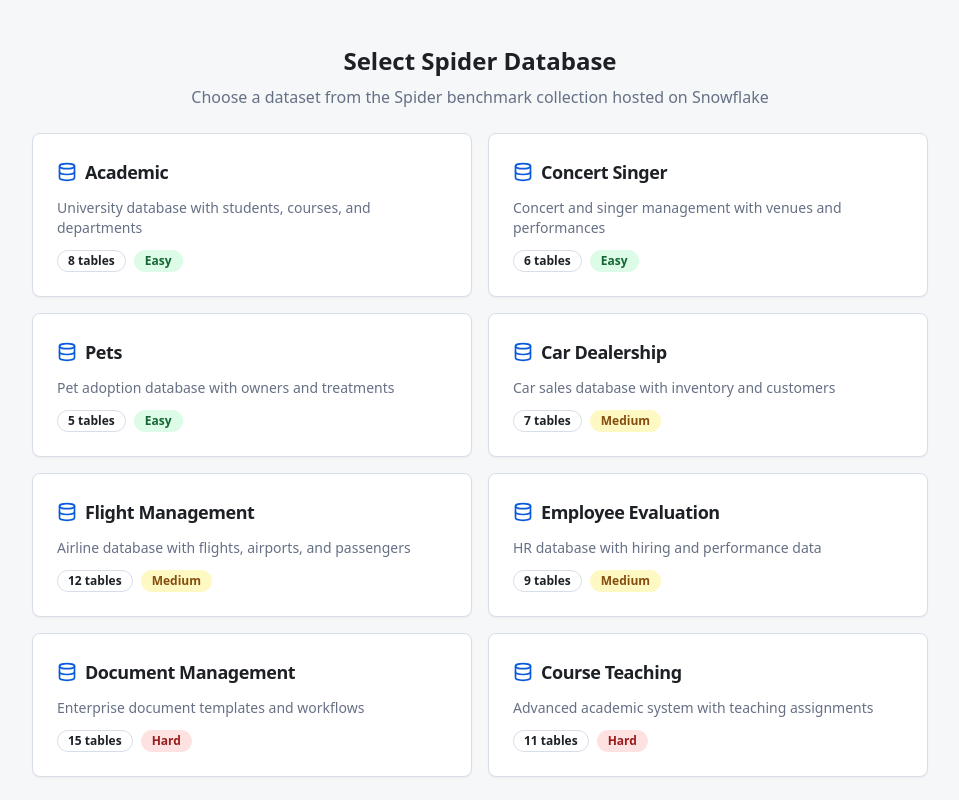
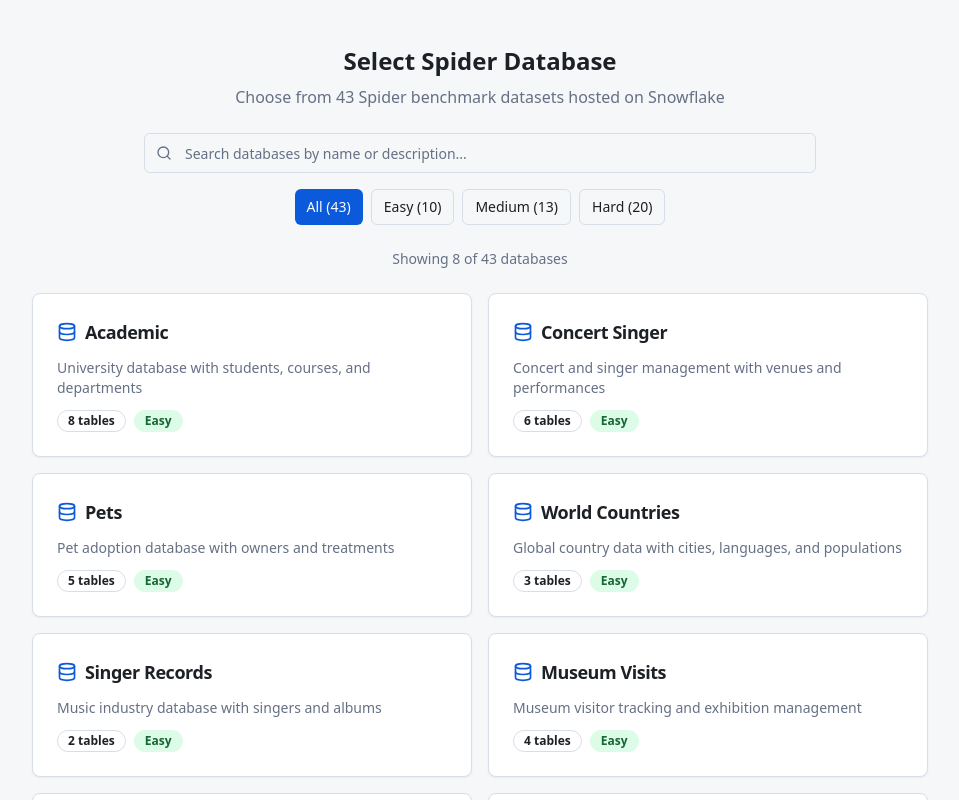
Before and after one commit to bansalshubhammailbox-collab/db-illuminator, a React (Vite) app: page / in a window 1280 px wide. Both pictures are taken after a click on the button "Continue". Shown: the part 952-1752 px from the top of the page, without its empty margins (160-1119 px from the left). Built offline with nearby package versions, Linux system fonts and the light colour scheme.

Commit message:
Add pagination and search
Add pagination and search functionality to the database selector to handle a larger number of datasets.

```diff
--- a/src/components/DatabaseSelector.tsx
+++ b/src/components/DatabaseSelector.tsx
@@ -2,65 +2,58 @@ import { useState } from "react";
 import { Card, CardContent, CardDescription, CardHeader, CardTitle } from "@/components/ui/card";
 import { Button } from "@/components/ui/button";
 import { Badge } from "@/components/ui/badge";
-import { Database, Check, ArrowRight } from "lucide-react";
+import { Input } from "@/components/ui/input";
+import { Database, Check, ArrowRight, Search, ChevronLeft, ChevronRight } from "lucide-react";
 
 const spiderDatabases = [
-  {
-    id: "academic",
-    name: "Academic",
-    description: "University database with students, courses, and departments",
-    tables: 8,
-    difficulty: "Easy"
-  },
-  {
-    id: "concert_singer",
-    name: "Concert Singer",
-    description: "Concert and singer management with venues and performances",
-    tables: 6,
-    difficulty: "Easy"
-  },
-  {
-    id: "pets_1",
-    name: "Pets",
-    description: "Pet adoption database with owners and treatments",
-    tables: 5,
-    difficulty: "Easy"
-  },
-  {
-    id: "car_1",
-    name: "Car Dealership",
-    description: "Car sales database with inventory and customers",
-    tables: 7,
-    difficulty: "Medium"
-  },
-  {
-    id: "flight_2",
-    name: "Flight Management",
-    description: "Airline database with flights, airports, and passengers",
-    tables: 12,
-    difficulty: "Medium"
-  },
-  {
-    id: "employee_hire_evaluation",
-    name: "Employee Evaluation",
-    description: "HR database with hiring and performance data",
-    tables: 9,
-    difficulty: "Medium"
-  },
-  {
-    id: "cre_Doc_Template_Mgt",
-    name: "Document Management",
-    description: "Enterprise document templates and workflows",
-    tables: 15,
-    difficulty: "Hard"
-  },
-  {
-    id: "course_teach",
-    name: "Course Teaching",
-    description: "Advanced academic system with teaching assignments",
-    tables: 11,
-    difficulty: "Hard"
-  }
+  // Easy databases
+  { id: "academic", name: "Academic", description: "University database with students, courses, and departments", tables: 8, difficulty: "Easy" },
+  { id: "concert_singer", name: "Concert Singer", description: "Concert and singer management with venues and performances", tables: 6, difficulty: "Easy" },
+  { id: "pets_1", name: "Pets", description: "Pet adoption database with owners and treatments", tables: 5, difficulty: "Easy" },
+  { id: "world_1", name: "World Countries", description: "Global country data with cities, languages, and populations", tables: 3, difficulty: "Easy" },
+  { id: "singer", name: "Singer Records", description: "Music industry database with singers and albums", tables: 2, difficulty: "Easy" },
+  { id: "museum_visit", name: "Museum Visits", description: "Museum visitor tracking and exhibition management", tables: 4, difficulty: "Easy" },
+  { id: "battle_death", name: "Battle Deaths", description: "Historical battles and casualty records", tables: 3, difficulty: "Easy" },
+  { id: "student_transcripts_tracking", name: "Student Transcripts", description: "Academic transcript and course tracking system", tables: 6, difficulty: "Easy" },
+  { id: "tvshow", name: "TV Shows", description: "Television program and episode management", tables: 4, difficulty: "Easy" },
+  { id: "poker_player", name: "Poker Players", description: "Professional poker tournament and player statistics", tables: 3, difficulty: "Easy" },
+
+  // Medium databases
+  { id: "car_1", name: "Car Dealership", description: "Car sales database with inventory and customers", tables: 7, difficulty: "Medium" },
+  { id: "flight_2", name: "Flight Management", description: "Airline database with flights, airports, and passengers", tables: 12, difficulty: "Medium" },
+  { id: "employee_hire_evaluation", name: "Employee Evaluation", description: "HR database with hiring and performance data", tables: 9, difficulty: "Medium" },
+  { id: "restaurant_1", name: "Restaurant Chain", description: "Restaurant management with locations and menu items", tables: 8, difficulty: "Medium" },
+  { id: "network_1", name: "Network Infrastructure", description: "Computer network topology and device management", tables: 6, difficulty: "Medium" },
+  { id: "apartment_rentals", name: "Apartment Rentals", description: "Property rental management with tenants and leases", tables: 10, difficulty: "Medium" },
+  { id: "customers_and_invoices", name: "Customer Invoicing", description: "Customer relationship and invoice tracking system", tables: 8, difficulty: "Medium" },
+  { id: "insurance_fnol", name: "Insurance Claims", description: "Insurance claim processing and policy management", tables: 11, difficulty: "Medium" },
+  { id: "soccer_1", name: "Soccer League", description: "Soccer tournament management with teams and matches", tables: 7, difficulty: "Medium" },
+  { id: "college_2", name: "College System", description: "Comprehensive college administration database", tables: 9, difficulty: "Medium" },
+  { id: "phone_1", name: "Phone Catalog", description: "Mobile phone specifications and manufacturer data", tables: 4, difficulty: "Medium" },
+  { id: "wine_1", name: "Wine Collection", description: "Wine inventory with vineyards and appellations", tables: 6, difficulty: "Medium" },
+  { id: "machine_repair", name: "Machine Repair", description: "Industrial equipment maintenance and repair tracking", tables: 5, difficulty: "Medium" },
+
+  // Hard databases
+  { id: "cre_Doc_Template_Mgt", name: "Document Management", description: "Enterprise document templates and workflows", tables: 15, difficulty: "Hard" },
+  { id: "course_teach", name: "Course Teaching", description: "Advanced academic system with teaching assignments", tables: 11, difficulty: "Hard" },
+  { id: "club_1", name: "Club Management", description: "Comprehensive club membership and event system", tables: 13, difficulty: "Hard" },
+  { id: "assets_maintenance", name: "Asset Maintenance", description: "Enterprise asset lifecycle and maintenance tracking", tables: 16, difficulty: "Hard" },
+  { id: "hospital_1", name: "Hospital System", description: "Complete hospital management with patients and staff", tables: 14, difficulty: "Hard" },
+  { id: "tracking_grants_for_research", name: "Research Grants", description: "Academic research funding and grant management", tables: 12, difficulty: "Hard" },
+  { id: "loan_1", name: "Loan Management", description: "Financial loan processing and customer accounts", tables: 10, difficulty: "Hard" },
+  { id: "solvency_ii", name: "Solvency Regulations", description: "Insurance regulatory compliance and reporting", tables: 18, difficulty: "Hard" },
+  { id: "manufacturers", name: "Manufacturing", description: "Industrial manufacturing process and supply chain", tables: 13, difficulty: "Hard" },
+  { id: "tracking_software_problems", name: "Software Issues", description: "Bug tracking and software development lifecycle", tables: 11, difficulty: "Hard" },
+  { id: "chinook_1", name: "Music Store", description: "Digital music store with customers and purchases", tables: 13, difficulty: "Hard" },
+  { id: "sakila_1", name: "Video Rental", description: "Movie rental store with inventory and customers", tables: 16, difficulty: "Hard" },
+  { id: "local_govt_and_lot", name: "Government Services", description: "Local government administration and services", tables: 15, difficulty: "Hard" },
+  { id: "sports_competition", name: "Sports Competition", description: "Multi-sport competition management system", tables: 12, difficulty: "Hard" },
+  { id: "voter_1", name: "Voting System", description: "Election management with candidates and results", tables: 9, difficulty: "Hard" },
+  { id: "perpetrator", name: "Crime Database", description: "Criminal investigation and case management", tables: 8, difficulty: "Hard" },
+  { id: "customers_campaigns_ecommerce", name: "E-commerce Marketing", description: "Customer segmentation and marketing campaigns", tables: 14, difficulty: "Hard" },
+  { id: "wedding", name: "Wedding Planning", description: "Wedding event planning and vendor management", tables: 10, difficulty: "Hard" },
+  { id: "decoration_competition", name: "Decoration Contest", description: "Design competition with judges and entries", tables: 7, difficulty: "Hard" },
+  { id: "department_management", name: "Department Management", description: "Corporate department and employee hierarchy", tables: 11, difficulty: "Hard" }
 ];
 
 interface DatabaseSelectorProps {
@@ -69,6 +62,34 @@ interface DatabaseSelectorProps {
 }
 
 export function DatabaseSelector({ onSelect, selectedDatabase }: DatabaseSelectorProps) {
+  const [searchTerm, setSearchTerm] = useState("");
+  const [currentPage, setCurrentPage] = useState(1);
+  const [selectedDifficulty, setSelectedDifficulty] = useState<string | null>(null);
+  const itemsPerPage = 8;
+
+  // Filter databases based on search and difficulty
+  const filteredDatabases = spiderDatabases.filter(db => {
+    const matchesSearch = db.name.toLowerCase().includes(searchTerm.toLowerCase()) ||
+                         db.description.toLowerCase().includes(searchTerm.toLowerCase());
+    const matchesDifficulty = !selectedDifficulty || db.difficulty === selectedDifficulty;
+    return matchesSearch && matchesDifficulty;
+  });
+
+  // Calculate pagination
+  const totalPages = Math.ceil(filteredDatabases.length / itemsPerPage);
+  const startIndex = (currentPage - 1) * itemsPerPage;
+  const currentDatabases = filteredDatabases.slice(startIndex, startIndex + itemsPerPage);
+
+  // Reset to first page when search changes
+  const handleSearch = (value: string) => {
+    setSearchTerm(value);
+    setCurrentPage(1);
+  };
+
+  const handleDifficultyFilter = (difficulty: string | null) => {
+    setSelectedDifficulty(difficulty);
+    setCurrentPage(1);
+  };
   const getDifficultyColor = (difficulty: string) => {
     switch (difficulty) {
       case "Easy": return "bg-green-100 text-green-800 dark:bg-green-900 dark:text-green-300";
@@ -82,11 +103,54 @@ export function DatabaseSelector({ onSelect, selectedDatabase }: DatabaseSelecto
     <div className="space-y-6">
       <div className="text-center">
         <h3 className="text-2xl font-bold mb-2">Select Spider Database</h3>
-        <p className="text-muted-foreground">Choose a dataset from the Spider benchmark collection hosted on Snowflake</p>
+        <p className="text-muted-foreground">Choose from {spiderDatabases.length} Spider benchmark datasets hosted on Snowflake</p>
       </div>
 
-      <div className="grid md:grid-cols-2 gap-4 max-w-4xl mx-auto">
-        {spiderDatabases.map((db) => (
+      {/* Search and Filter Controls */}
+      <div className="max-w-2xl mx-auto space-y-4">
+        <div className="relative">
+          <Search className="absolute left-3 top-1/2 transform -translate-y-1/2 h-4 w-4 text-muted-foreground" />
+          <Input
+            placeholder="Search databases by name or description..."
+            value={searchTerm}
+            onChange={(e) => handleSearch(e.target.value)}
+            className="pl-10"
+          />
+        </div>
+
+        {/* Difficulty Filter */}
+        <div className="flex justify-center gap-2">
+          <Button
+            variant={selectedDifficulty === null ? "default" : "outline"}
+            size="sm"
+            onClick={() => handleDifficultyFilter(null)}
+          >
+            All ({spiderDatabases.length})
+          </Button>
+          {["Easy", "Medium", "Hard"].map((difficulty) => (
+            <Button
+              key={difficulty}
+              variant={selectedDifficulty === difficulty ? "default" : "outline"}
+              size="sm"
+              onClick={() => handleDifficultyFilter(difficulty)}
+              className={selectedDifficulty === difficulty ? getDifficultyColor(difficulty) : ""}
+            >
+              {difficulty} ({spiderDatabases.filter(db => db.difficulty === difficulty).length})
+            </Button>
+          ))}
+        </div>
+      </div>
+
+      {/* Results Info */}
+      <div className="text-center text-sm text-muted-foreground">
+        Showing {currentDatabases.length} of {filteredDatabases.length} databases
+        {searchTerm && ` matching "${searchTerm}"`}
+        {selectedDifficulty && ` (${selectedDifficulty} difficulty)`}
+      </div>
+
+      {/* Database Grid */}
+      <div className="grid md:grid-cols-2 gap-4 max-w-4xl mx-auto min-h-[400px]">
+        {currentDatabases.map((db) => (
           <Card
             key={db.id}
             className={`cursor-pointer transition-all duration-200 hover:shadow-lg ${
@@ -122,7 +186,53 @@ export function DatabaseSelector({ onSelect, selectedDatabase }: DatabaseSelecto
             </CardContent>
           </Card>
         ))}
+
+        {/* No results message */}
+        {currentDatabases.length === 0 && (
+          <div className="col-span-full text-center py-12">
+            <Database className="h-12 w-12 text-muted-foreground mx-auto mb-4" />
+            <h3 className="text-lg font-semibold mb-2">No databases found</h3>
+            <p className="text-muted-foreground">Try adjusting your search or filter criteria.</p>
+          </div>
+        )}
       </div>
+
+      {/* Pagination */}
+      {totalPages > 1 && (
+        <div className="flex justify-center items-center gap-2">
+          <Button
+            variant="outline"
+            size="sm"
+            onClick={() => setCurrentPage(prev => Math.max(1, prev - 1))}
+            disabled={currentPage === 1}
+          >
+            <ChevronLeft className="h-4 w-4" />
+          </Button>
+
+          <div className="flex items-center gap-1">
+            {Array.from({ length: totalPages }, (_, i) => i + 1).map((page) => (
+              <Button
+                key={page}
+                variant={currentPage === page ? "default" : "outline"}
+                size="sm"
+                onClick={() => setCurrentPage(page)}
+                className="w-8 h-8 p-0"
+              >
+                {page}
+              </Button>
+            ))}
+          </div>
+
+          <Button
+            variant="outline"
+            size="sm"
+            onClick={() => setCurrentPage(prev => Math.min(totalPages, prev + 1))}
+            disabled={currentPage === totalPages}
+          >
+            <ChevronRight className="h-4 w-4" />
+          </Button>
+        </div>
+      )}
 
       {selectedDatabase && (
         <div className="text-center">
```
